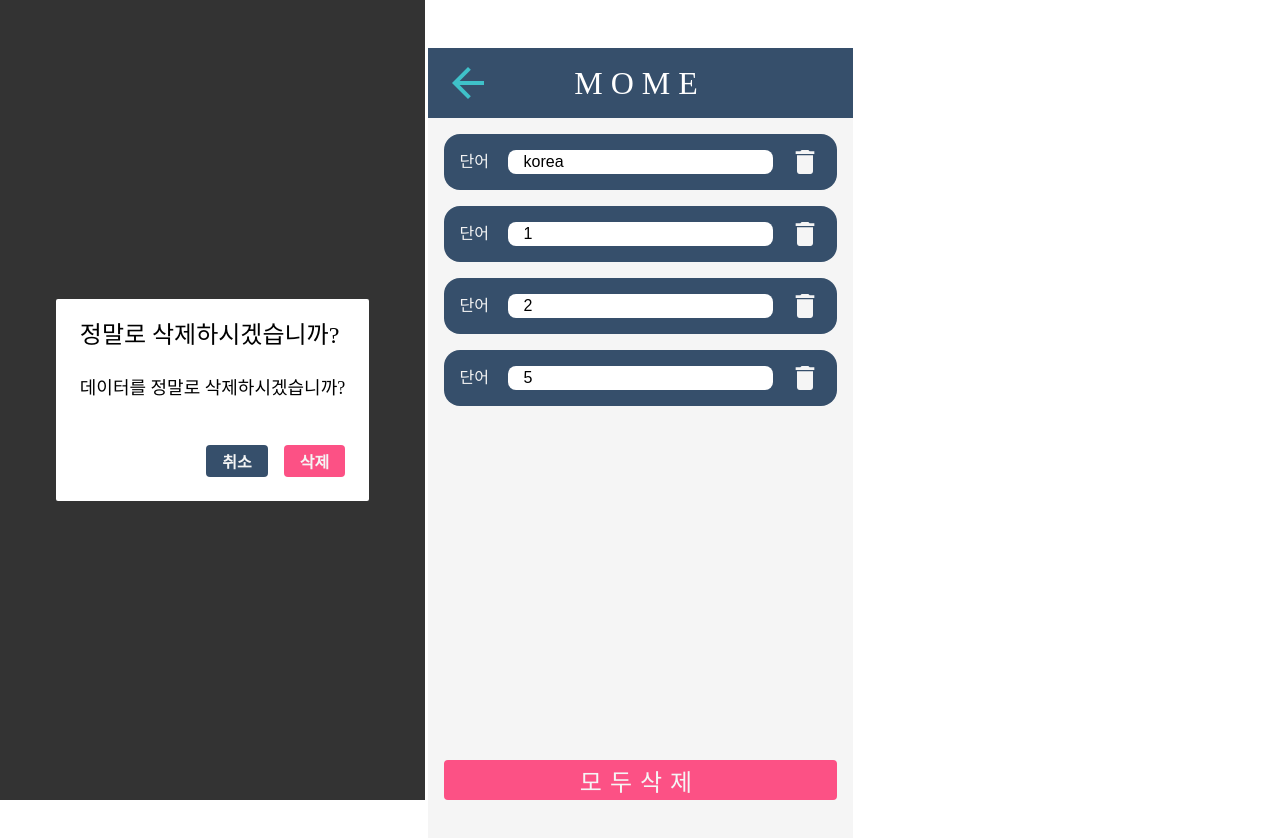
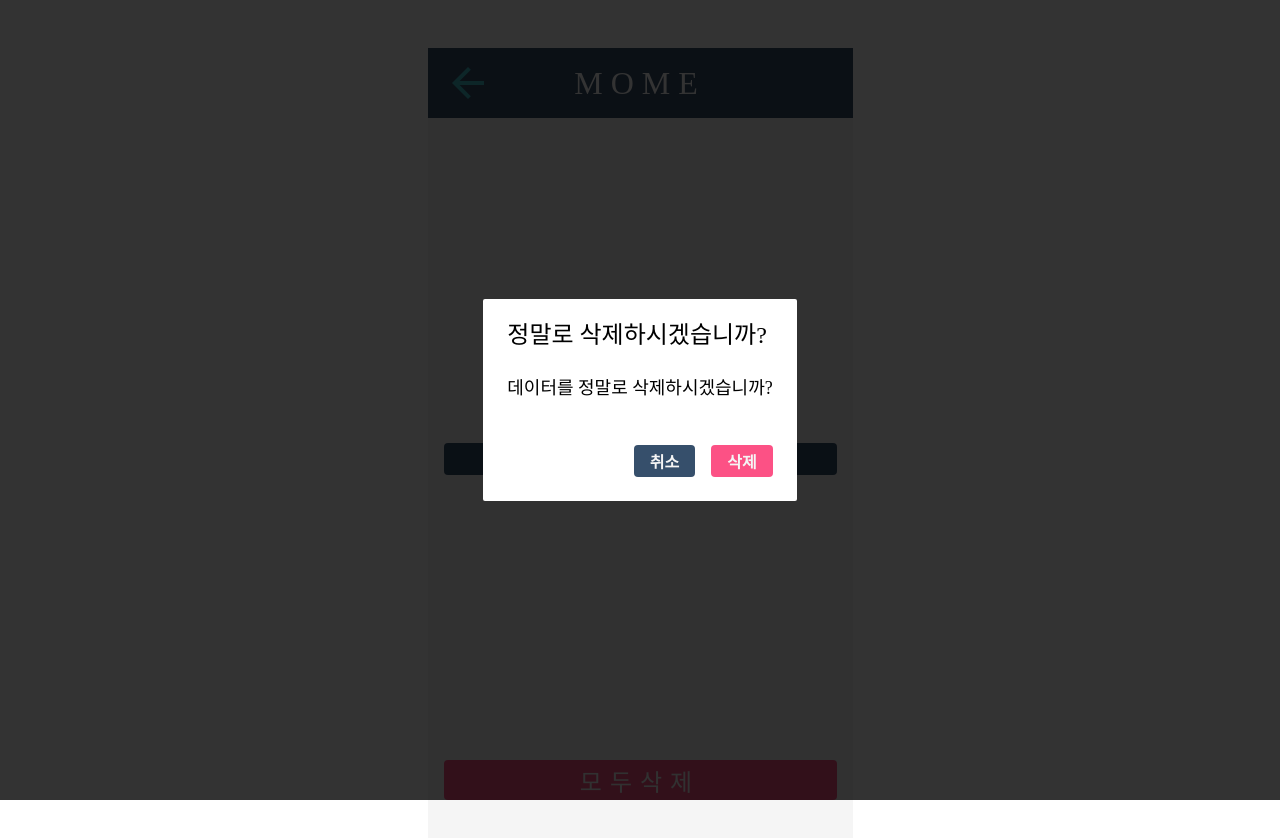
Before and after one commit to wlgns2223/react-mome, a React (Create React App) app: page /manage in a window 1280 px wide. Both pictures are taken after a click on the button "모두삭제". Shown: the top 838 px of the page. Built offline with nearby package versions, Linux system fonts and the light colour scheme; data requests are answered from the project's data file.

Commit message:
delete all done

```diff
--- a/db.json
+++ b/db.json
@@ -1,24 +1,3 @@
 {
-  "words": [
-    {
-      "name": "korea",
-      "meaning": "seoul",
-      "id": 1
-    },
-    {
-      "name": "1",
-      "meaning": "",
-      "id": 2
-    },
-    {
-      "name": "2",
-      "meaning": "",
-      "id": 3
-    },
-    {
-      "name": "5",
-      "meaning": "",
-      "id": 4
-    }
-  ]
+  "words": []
 }
--- a/src/components/inputPage/InputForm.js
+++ b/src/components/inputPage/InputForm.js
@@ -73,7 +73,7 @@ const Input = styled.input`
   flex: 1;
   height: 2rem;
   font-size: 1.25rem;
-  border-radius: 0.5rem;
+  border-radius: 0.25rem;
   padding: 0.25rem 1rem;
   outline: none;
   border: none;
--- a/src/components/inputPage/WordCard.js
+++ b/src/components/inputPage/WordCard.js
@@ -49,7 +49,7 @@ export default function WordCard({ word, onDelete, onUpdate }) {
 const Card = styled.div`
   width: 100%;
   padding: 1rem 1rem;
-  border-radius: 1rem;
+  border-radius: 0.25rem;
   position: relative;
   box-sizing: border-box;
   cursor: pointer;
@@ -93,7 +93,7 @@ const Input = styled.input`
   flex: 1;
   height: 1rem;
   font-size: 1rem;
-  border-radius: 0.5rem;
+  border-radius: 0.25rem;
   padding: 0.25rem 1rem;
   outline: none;
   border: none;
--- /dev/null
+++ b/src/components/manage/clear.js
@@ -0,0 +1,25 @@
+import React from "react";
+import styled from "styled-components";
+import { Button } from "../common/CommonComponents";
+
+export default function ClearAll({ onDeleteAll }) {
+  return (
+    <ClearButtonPositioner>
+      <ClearButton
+        width="100%"
+        height="40px"
+        color="lightPink"
+        onClick={onDeleteAll}
+      >
+        모두삭제
+      </ClearButton>
+    </ClearButtonPositioner>
+  );
+}
+
+const ClearButtonPositioner = styled.div`
+  margin-bottom: 2rem;
+`;
+const ClearButton = styled(Button)`
+  font-size: 1.5rem;
+`;
--- a/src/components/manage/index.js
+++ b/src/components/manage/index.js
@@ -1,13 +1,24 @@
 import React, { useState } from "react";
-import { Button, ComponentsWrapper } from "../common/CommonComponents";
-import styled from "styled-components";
+import { ComponentsWrapper } from "../common/CommonComponents";
 import Modal from "./modal";
 import WordCardListContainer from "../inputPage/WordCardListContainer";
+import ClearAll from "./clear";
+import { useSelector, useDispatch } from "react-redux";
+import { deleteOneWord } from "../../modules/thunks";
 
 export default function Manage() {
   const [modalVisibility, setModalVisibility] = useState(false);
+  const { words } = useSelector((state) => state.reducer);
+  const dispatch = useDispatch();
   const onConfirm = () => {
+    const destroy = (words) => {
+      for (const { id } of words) {
+        dispatch(deleteOneWord(`/${id}`, { id }));
+      }
+    };
+
     setModalVisibility(false);
+    destroy(words);
   };
   const onCancel = () => {
     setModalVisibility(false);
@@ -20,31 +31,13 @@ export default function Manage() {
   return (
     <ComponentsWrapper>
       <WordCardListContainer />
-      <ClearButtonPositioner>
-        <ClearButton
-          width="100%"
-          height="40px"
-          color="lightPink"
-          onClick={onDeleteAll}
-        >
-          모두삭제
-        </ClearButton>
-      </ClearButtonPositioner>
+      <ClearAll onDeleteAll={onDeleteAll} />
       <Modal
         title="정말로 삭제하시겠습니까?"
         visible={modalVisibility}
         onConfirm={onConfirm}
         onCancel={onCancel}
-      >
-        데이터를 정말로 삭제하시겠습니까?
-      </Modal>
+      />
     </ComponentsWrapper>
   );
 }
-
-const ClearButtonPositioner = styled.div`
-  margin-bottom: 2rem;
-`;
-const ClearButton = styled(Button)`
-  font-size: 1.5rem;
-`;
--- a/src/components/manage/modal.js
+++ b/src/components/manage/modal.js
@@ -14,7 +14,7 @@ export default function Modal({
     <DarkBackground>
       <ModalBlock>
         <span>{title}</span>
-        <p>{children}</p>
+        <p>데이터를 정말로 삭제하시겠습니까?</p>
         <ButtonGroup>
           <ModalButton
             width="auto"
@@ -50,7 +50,6 @@ const DarkBackground = styled.div`
   top: 0;
   bottom: 0;
   right: 0;
-  max-width: 425px;
   max-height: 882px;
   display: flex;
   justify-content: center;
```
